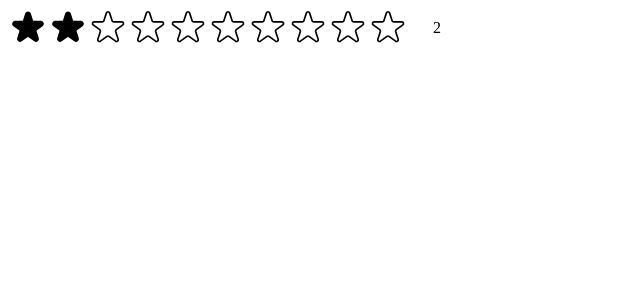
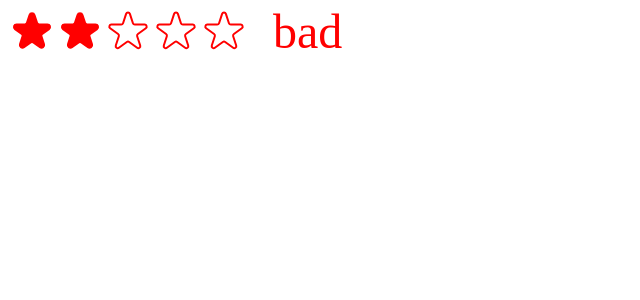
Before and after one commit to kshenukaishan/popcorn-app, a React (Create React App) app: page / in a window 1280 px wide. Both pictures are taken after a click on the button 68 px from the left and 28 px from the top of the page. Shown: the top 300 px of the page, without its empty margins (0-640 px from the left). Built offline with nearby package versions, Linux system fonts and the light colour scheme.

Commit message:
implemented message to render and colors

```diff
--- a/src/StarRating.jsx
+++ b/src/StarRating.jsx
@@ -10,18 +10,25 @@
   display: "flex",
 };
 
-const textStyle = {
-  lineHeight: "1",
-  margin: "0",
-};
-
-export default function StarRating({ maxRating = 10 }) {
+export default function StarRating({
+  maxRating = 5,
+  color = "#fcc419",
+  size = 48,
+  messages = [],
+}) {
   const [rating, setRating] = useState(0);
   const [tempRating, setTempRating] = useState(0);
 
   function handleRating(rating) {
     setRating(rating);
   }
+
+  const textStyle = {
+    lineHeight: "1",
+    margin: "0",
+    color,
+    fontSize: `${size}px`,
+  };
 
   return (
     <div style={containerStyle}>
@@ -33,22 +40,28 @@
             onRate={() => handleRating(i + 1)}
             onHoverIn={() => setTempRating(i + 1)}
             onHoverOut={() => setTempRating(0)}
+            color={color}
+            size={size}
           />
         ))}
       </div>
-      <p style={textStyle}>{tempRating || rating || ""}</p>
+      <p style={textStyle}>
+        {messages.length === maxRating
+          ? messages[tempRating ? tempRating - 1 : rating - 1]
+          : tempRating || rating || ""}
+      </p>
     </div>
   );
 }
 
-const starStyle = {
-  width: "40px",
-  height: "40px",
-  display: "block",
-  cursor: "pointer",
-};
+function Star({ onRate, full, onHoverIn, onHoverOut, color, size }) {
+  const starStyle = {
+    width: `${size}px`,
+    height: `${size}px`,
+    display: "block",
+    cursor: "pointer",
+  };
 
-function Star({ onRate, full, onHoverIn, onHoverOut }) {
   return (
     <span
       role="button"
@@ -60,8 +73,8 @@
         <svg
           xmlns="http://www.w3.org/2000/svg"
           viewBox="0 0 20 20"
-          fill="#000"
-          stroke="#000">
+          fill={color}
+          stroke={color}>
           <path d="M9.049 2.927c.3-.921 1.603-.921 1.902 0l1.07 3.292a1 1 0 00.95.69h3.462c.969 0 1.371 1.24.588 1.81l-2.8 2.034a1 1 0 00-.364 1.118l1.07 3.292c.3.921-.755 1.688-1.54 1.118l-2.8-2.034a1 1 0 00-1.175 0l-2.8 2.034c-.784.57-1.838-.197-1.539-1.118l1.07-3.292a1 1 0 00-.364-1.118L2.98 8.72c-.783-.57-.38-1.81.588-1.81h3.461a1 1 0 00.951-.69l1.07-3.292z" />
         </svg>
       ) : (
@@ -69,7 +82,7 @@
           xmlns="http://www.w3.org/2000/svg"
           fill="none"
           viewBox="0 0 24 24"
-          stroke="#000">
+          stroke={color}>
           <path
             strokeLinecap="round"
             strokeLinejoin="round"
--- a/src/index.js
+++ b/src/index.js
@@ -7,6 +7,9 @@
 const root = ReactDOM.createRoot(document.getElementById("root"));
 root.render(
   <React.StrictMode>
-    <StarRating maxRating={10} />
+    <StarRating
+      messages={["terrible", "bad", "okay", "good", "amazing"]}
+      color="red"
+    />
   </React.StrictMode>
 );
```
